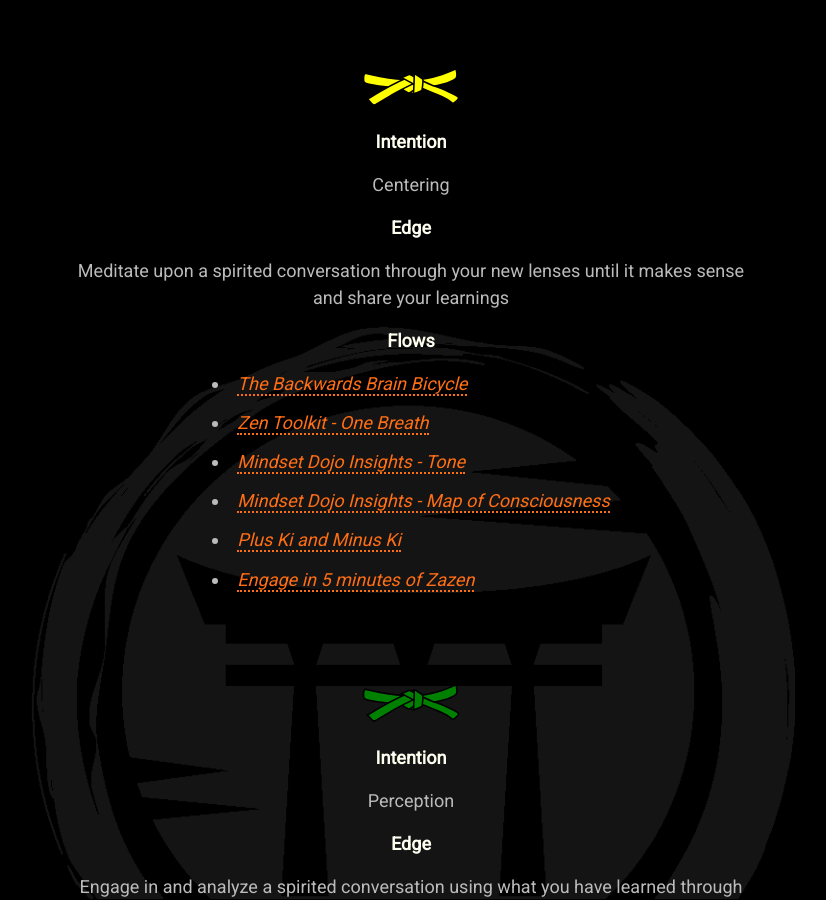
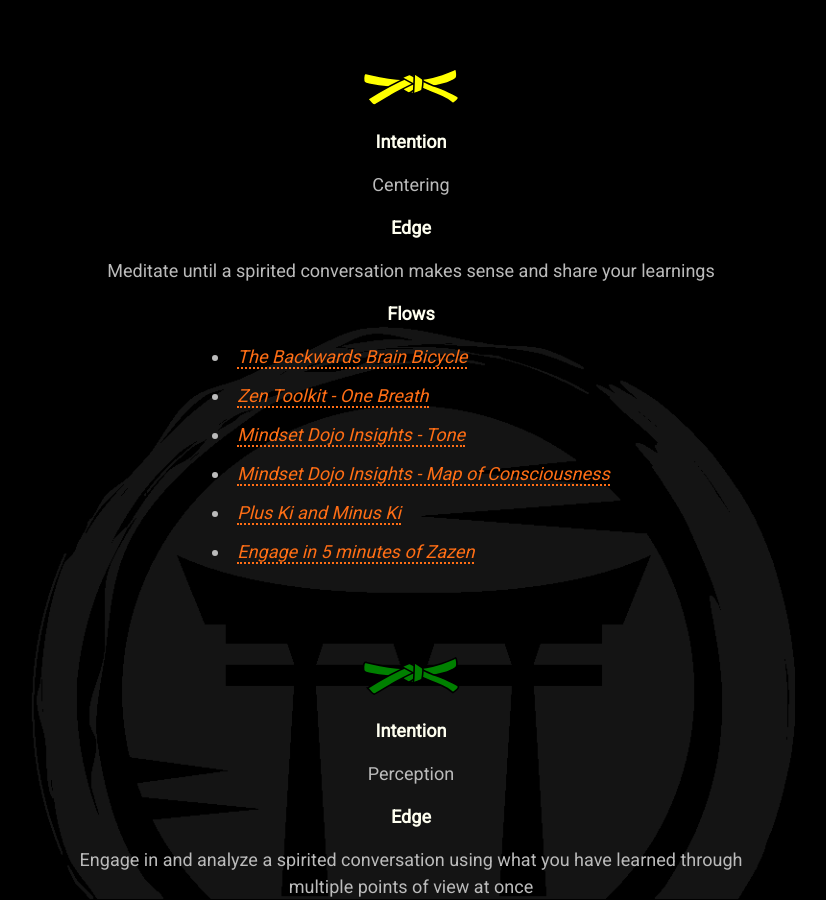
Before and after one commit to mindset-dojo/mindset-dojo.github.io, a Jekyll site: the page built from program.md, in a window 1280 px wide and 900 px high, scrolled down 2033 px. Shown: the whole window, without its empty margins (229-1055 px from the left). Built offline with Jekyll 4.4.1, drawn with Linux system fonts in a browser that asks for light colours; some web fonts are replaced.

Commit message:
refactor(program): distill yellow level edge challenge.

```diff
--- a/_data/program.yaml
+++ b/_data/program.yaml
@@ -45,7 +45,7 @@ levels:
     label: 6th Kyu
     level: -6
     intention: Centering
-    edge: Meditate upon a spirited conversation through your new lenses until it makes sense and share your learnings
+    edge: Meditate until a spirited conversation makes sense and share your learnings
     flows:
       - label: The Backwards Brain Bicycle
         url: https://www.youtube.com/watch?v=MFzDaBzBlL0
```
